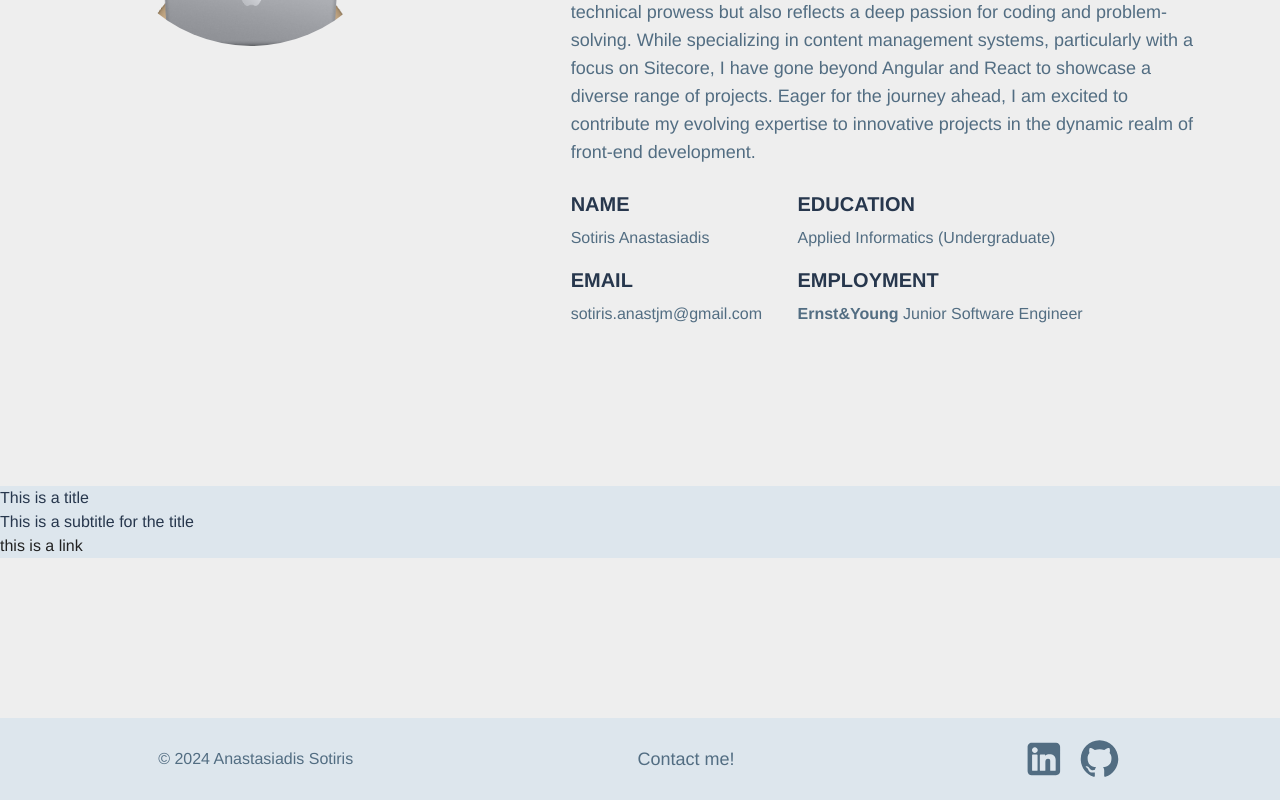
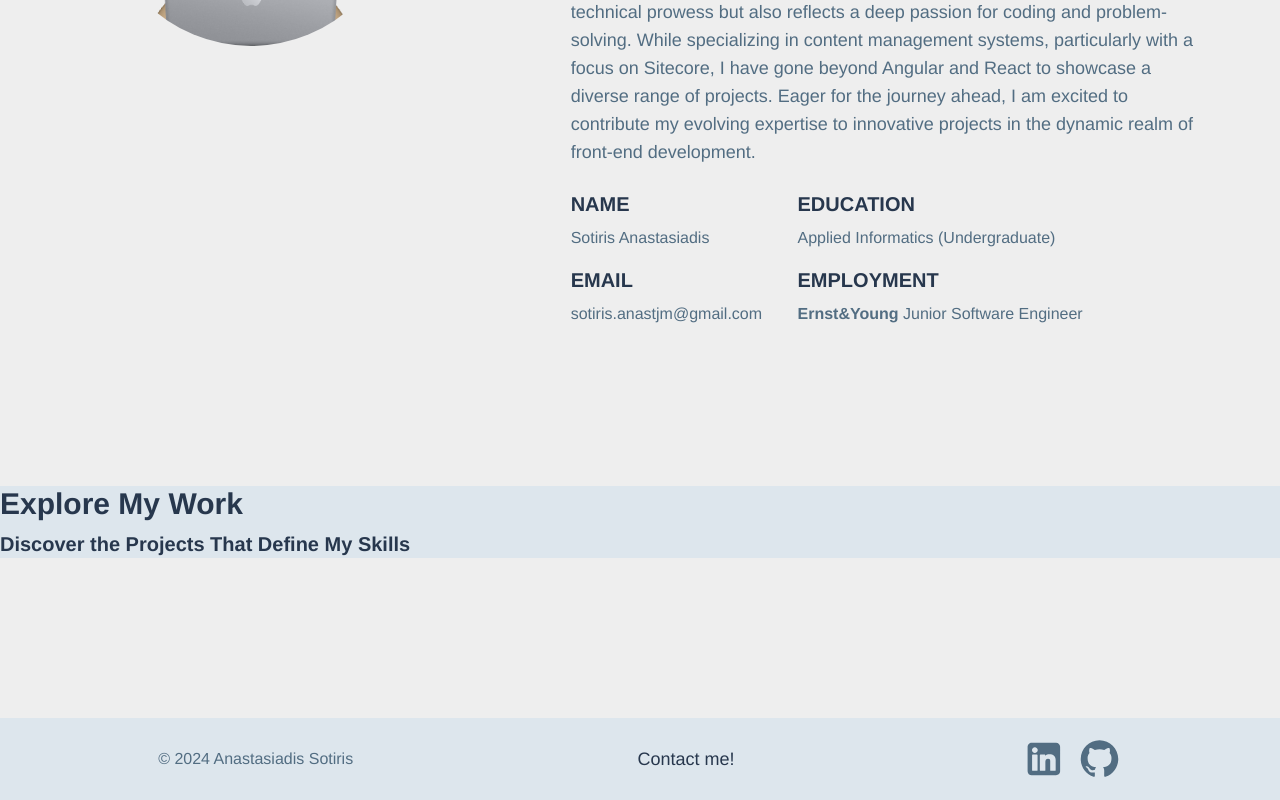
Before and after one commit to sotirisanastjm/AboutMe_v2, an Angular app: page /home in a window 1280 px wide. Shown: the part 1780-2580 px from the top of the page. Built offline with nearby package versions, Linux system fonts and the light colour scheme.

Commit message:
config tailwind colors

```diff
--- a/src/app/banner-product/banner-product.component.html
+++ b/src/app/banner-product/banner-product.component.html
@@ -1,16 +1,9 @@
-<section class="container mx-auto dark:bg-blue-black bg-blue-light gap-8">
-    <div class="grid grid-cols-2">
-        <div>
-            <h2>This is a title</h2>
-            <h3>This is a subtitle for the title </h3>
+<section class="dark:bg-blue-900 bg-blue-300">
+    <div class="container mx-auto flex flex-col gap-8">
+        <div class="flex flex-col gap-2">
+            <h2 class="text-3xl font-bold">Explore My Work</h2>
+            <h3 class="text-xl font-bold">Discover the Projects That Define My Skills</h3>
         </div>
-        <div class="col-span-2 grid gap-8">
-            <ng-container *ngFor="let product of products">
-                <a>
 
-                </a>
-            </ng-container>
-        </div>
-        <a class="order-2">this is a link</a>
     </div>
 </section>
--- a/src/app/footer/footer.component.html
+++ b/src/app/footer/footer.component.html
@@ -3,7 +3,7 @@
         <div class="flex flex-col-reverse md:flex-row justify-around items-center">
             <p class="font-medium mt-4 md:mt-0">&copy; 2024 Anastasiadis Sotiris</p>
             <div class="">
-                <ul class="mt-4 md:mt-0 flex space-x-6 font-medium text-lg text-blue-dark dark:text-blue-bright">
+                <ul class="mt-4 md:mt-0 flex space-x-6 font-medium text-lg text-blue-900 dark:text-blue-500">
                     <li><a class="textNav" routerLink="/contact">Contact me!</a></li>
                 </ul>
             </div>
--- a/src/app/navigation/navigation.component.html
+++ b/src/app/navigation/navigation.component.html
@@ -4,10 +4,10 @@
             <div>
                 <!-- Logo -->
                 <a routerLink="/home">
-                    <div><!-- class="border-2 rounded-3xl dark:border-blue-bright border-blue-dark w-fit p-1" -->
+                    <div><!-- class="border-2 rounded-3xl dark:border-blue-500 border-blue-700 w-fit p-1" -->
                         <div class="flex flex-row font-black text-xl">
-                            <div class="dark:text-blue-bright text-blue-dark self-center">ANAST</div>
-                            <div class="border rounded-3xl ml-1 px-1 dark:border-blue-bright border-blue-dark dark:bg-blue-bright bg-blue-dark text-white">.dev</div>
+                            <div class="dark:text-blue-500 text-blue-700 self-center">ANAST</div>
+                            <div class="border rounded-3xl ml-1 px-1 dark:border-blue-500 border-blue-700 dark:bg-blue-500 bg-blue-700 text-white">.dev</div>
                         </div>
                     </div>
                 </a>
@@ -15,7 +15,7 @@
 
 <!-- Nav -->
             <div class="md:block hidden">
-                <ul class="md:flex md:space-x-8 uppercase font-black text-xl text-blue-dark dark:text-blue-bright">
+                <ul class="md:flex md:space-x-8 uppercase font-black text-xl text-blue-700 dark:text-blue-500">
                   <li><a class="textNav textShadow" routerLink="/home">Home</a></li>
                   <li><a class="textNav textShadow" routerLink="/contact">Contact</a></li>
                 </ul>
@@ -27,12 +27,12 @@
                 </label>
             </div>
             <!-- <div>
-                <button (click)="toggleDarkMode()" class="md:block hidden rounded-3xl border-2 dark:border-blue-bright border-blue-dark"><div class="uppercase duration-100 font-black text-xs text-blue-dark rounded-3xl dark:text-white dark:bg-blue-bright pb-[2px] px-[4px] m-1">{{ isDarkMode ? '>_Light' : '>_Dark' }}</div></button>
+                <button (click)="toggleDarkMode()" class="md:block hidden rounded-3xl border-2 dark:border-blue-500 border-blue-700"><div class="uppercase duration-100 font-black text-xs text-blue-700 rounded-3xl dark:text-white dark:bg-blue-500 pb-[2px] px-[4px] m-1">{{ isDarkMode ? '>_Light' : '>_Dark' }}</div></button>
             </div> -->
             <a (click)="toggleMenu()" class="md:hidden block">
-                <span [ngClass]="{'rotate-45 origin-bottom-left ease-linear duration-200 ': menuState === 'open','origin-top-left ease-linear duration-100': menuState === 'closed'}" class="block w-8 h-1 bg-blue-dark dark:bg-blue-bright"></span>
-                <span [ngClass]="{'opacity-0 duration-100': menuState === 'open','opacity-1 duration-100': menuState === 'closed'}" class="mt-2 block w-8 h-1 bg-blue-dark dark:bg-blue-bright"></span>
-                <span [ngClass]="{'-rotate-45 origin-top-left ease-linear duration-200': menuState === 'open', ' origin-bottom-left ease-linear duration-100': menuState === 'closed'}" class="mt-2 block w-8 h-1 bg-blue-dark dark:bg-blue-bright"></span>
+                <span [ngClass]="{'rotate-45 origin-bottom-left ease-linear duration-200 ': menuState === 'open','origin-top-left ease-linear duration-100': menuState === 'closed'}" class="block w-8 h-1 bg-blue-700 dark:bg-blue-500"></span>
+                <span [ngClass]="{'opacity-0 duration-100': menuState === 'open','opacity-1 duration-100': menuState === 'closed'}" class="mt-2 block w-8 h-1 bg-blue-700 dark:bg-blue-500"></span>
+                <span [ngClass]="{'-rotate-45 origin-top-left ease-linear duration-200': menuState === 'open', ' origin-bottom-left ease-linear duration-100': menuState === 'closed'}" class="mt-2 block w-8 h-1 bg-blue-700 dark:bg-blue-500"></span>
             </a>
         </div>
     </div>
@@ -43,7 +43,7 @@
     <div [ngClass]="{'translate-x-0': menuState === 'open', 'translate-x-full': menuState === 'closed'}" class="md:hidden fixed  right-0 h-[98%] w-[100%] dark:bg-[#1a2536] bg-[#CED8E5] transform transition-transform ease-in-out duration-300 z-50">
         <div class="flex flex-col justify-evenly text-center items-center h-full">
             <div class="h-[60%]">
-                <ul class="space-y-10 uppercase font-black text-3xl text-blue-dark dark:text-blue-bright">
+                <ul class="space-y-10 uppercase font-black text-3xl text-blue-700 dark:text-blue-500">
                   <li><a (click)="toggleMenu()" class="textNav textShadow" routerLink="/home">Home</a></li>
                   <li><a (click)="toggleMenu()" class="textNav textShadow" routerLink="/contact">Contact</a></li>
                 </ul>
@@ -56,7 +56,7 @@
                 <span class="switchSlider"></span>
             </label>
             <!-- <div>
-                <button (click)="toggleDarkMode()" class=" rounded-3xl border-2 dark:border-blue-bright border-blue-dark"><div class="uppercase rounded-3xl font-black text-xs text-blue-dark dark:text-white dark:bg-blue-bright pb-[2px] px-[4px] m-1">{{ isDarkMode ? '>_Light' : '>_Dark' }}</div></button>
+                <button (click)="toggleDarkMode()" class=" rounded-3xl border-2 dark:border-blue-500 border-blue-700"><div class="uppercase rounded-3xl font-black text-xs text-blue-700 dark:text-white dark:bg-blue-500 pb-[2px] px-[4px] m-1">{{ isDarkMode ? '>_Light' : '>_Dark' }}</div></button>
             </div> -->
         </div>
     </div>
--- a/src/app/svg-list/svg-list.component.html
+++ b/src/app/svg-list/svg-list.component.html
@@ -1,4 +1,4 @@
-<div class="techSvg p-4 shadow-lg dark:shadow-blue-dark rounded-xl w-fit">
+<div class="techSvg p-4 shadow-lg dark:shadow-blue-700 rounded-xl w-fit">
     <svg *ngIf="svg == '0'"  xmlns="http://www.w3.org/2000/svg" x="0px" y="0px" viewBox="0 0 48 48">
         <path fill="#c62828" d="M24,4C12.96,4,4,12.96,4,24c0,11.05,8.96,20,20,20s20-8.96,20-20C44,12.96,35.04,4,24,4z M24,38.98c-8.81,0-14.98-6.79-14.98-14.98c0-8.18,6.79-14.98,14.98-14.98c8.18,0,15.02,6.68,15.02,14.86C39.02,32.07,32.81,38.98,24,38.98z"></path><path fill="#c62828" d="M35.59,31.129c0,0-4.197,7.217-13.375,6.246c-8.894-0.951-10.6-8.423-10.688-8.894c1.912,3.52,4.756,6.217,11.58,6.217c7.129,0,9.806-5.354,9.806-5.354L35.59,31.129z"></path><path fill="#c62828" d="M36.482,30.236l-3.569-1.775c0,0-3.569,5.344-9.806,5.344c-6.903,0-8.796-3.354-8.903-3.559c3.412,3.402,8.09,3.059,11.58,1.775c7.815-2.863,7.129-9.806,7.129-9.806h4.462C37.375,22.215,38.267,27.569,36.482,30.236z"></path><path fill="#c62828" d="M32.021,21.323c0,0,0.392,7.227-6.236,9.806c-3.491,1.363-6.884,0.098-7.129,0c0,0,2.628,0.471,4.452,0c3.569-0.892,5.256-2.491,6.236-4.452c2.677-5.354-0.883-8.913-0.883-8.913l4.452-3.569c0,0,4.256,3.677,4.462,7.129H32.021z"></path>
     </svg>
--- a/src/assets/shared/buttons.scss
+++ b/src/assets/shared/buttons.scss
@@ -1,5 +1,5 @@
 .heroBtn {
-    @apply text-xl font-bold flex justify-center items-center cursor-pointer dark:bg-blue-light bg-blue-dark dark:outline-[#DDE6ED] ;
+    @apply text-xl font-bold flex justify-center items-center cursor-pointer dark:bg-blue-300 bg-blue-700 dark:outline-[#DDE6ED] ;
     padding: 10px 15px;
     gap: 15px;
     outline: 3px #526D82 solid;
@@ -10,7 +10,7 @@
 }
 
 .heroBtn .text {
-    @apply dark:text-blue-black text-white;
+    @apply dark:text-blue-900 text-white;
     transition: 400ms;
 }
 
@@ -20,7 +20,7 @@
 }
 
 .heroBtn:hover .text {
-    @apply text-blue-dark dark:text-blue-light;
+    @apply text-blue-700 dark:text-blue-300;
 }
 
 
@@ -46,7 +46,7 @@
   }
 
   .tooltiptext {
-    @apply dark:text-blue-black text-white dark:bg-blue-light bg-blue-dark font-bold;
+    @apply dark:text-blue-900 text-white dark:bg-blue-300 bg-blue-700 font-bold;
     visibility: hidden;
     width: 160px;
     text-align: center;
--- a/src/styles.scss
+++ b/src/styles.scss
@@ -10,7 +10,7 @@ body{
         @apply text-[#526D82];
     }
     h1,h2,h3,h4{
-        @apply text-blue-black;
+        @apply text-blue-900;
     }
     section{
         @apply mb-24;
@@ -22,7 +22,7 @@ body{
             @apply text-[#929AAB];
         }
         h1,h2,h3,h4{
-            @apply text-blue-light;
+            @apply text-blue-300;
         }
     }
 
--- a/tailwind.config.js
+++ b/tailwind.config.js
@@ -21,10 +21,15 @@ module.exports = {
     },
     colors:{
       blue: {
-        'black':  '#27374D',
-        'dark': '#526D82',
-        'bright': '#9DB2BF',
-        'light': '#DDE6ED',
+        '900': '#27374D',
+        '800': '#3d5268',
+        '700': '#526D82',
+        '600': '#7890a1',
+        '500': '#9DB2BF',
+        '400': '#bdccd6',
+        '300': '#DDE6ED',
+        '200': '#eef3f6',
+        '100': '#f7f9fb',
       },
       'white':    '#EEEEEE',
       'black':    '#212121',
```
